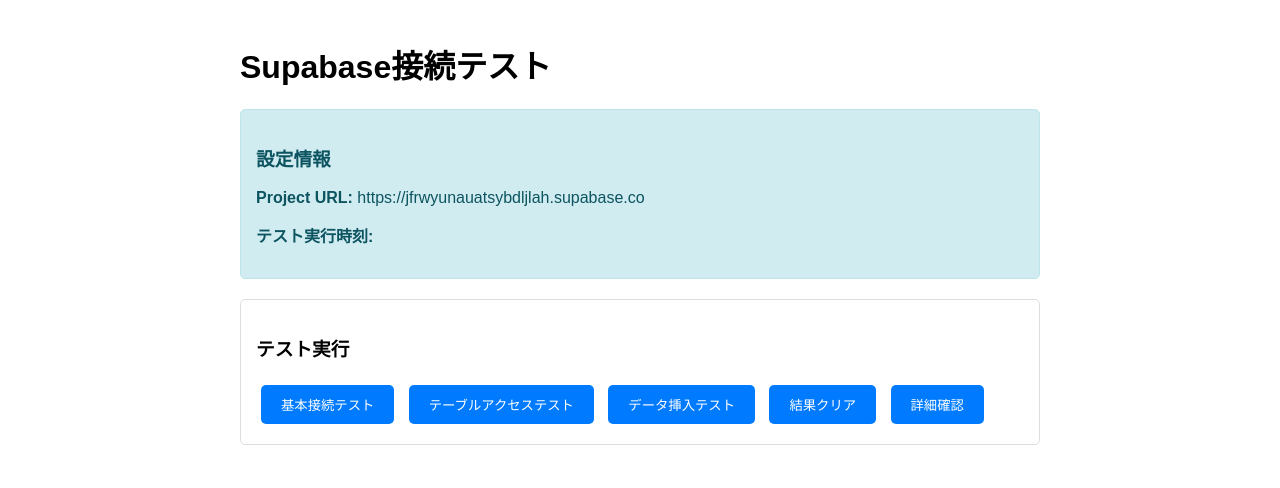
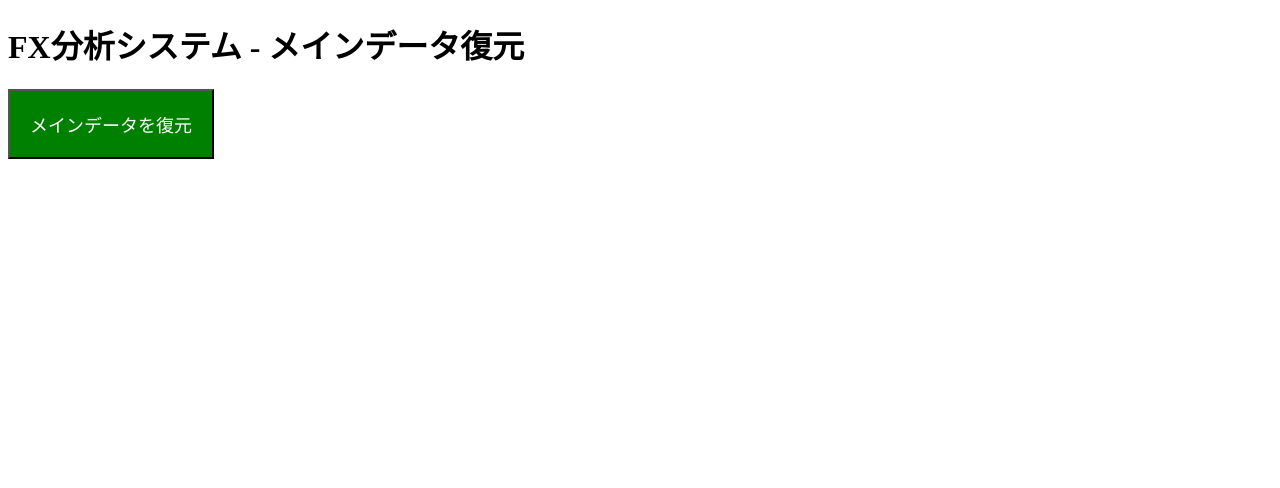
Before and after one commit to YUTAROSSS/fx-analysis-system, a plain HTML site: page index.html in a window 1280 px wide. Drawn offline with nearby package versions, Linux system fonts and the light colour scheme.

Commit message:
Update index.html

```diff
--- a/index.html
+++ b/index.html
@@ -2,215 +2,109 @@
 <html lang="ja">
 <head>
     <meta charset="UTF-8">
-    <meta name="viewport" content="width=device-width, initial-scale=1.0">
-    <title>Supabase接続テスト</title>
+    <title>メインデータ復元</title>
     <script src="https://cdn.jsdelivr.net/npm/@supabase/supabase-js@2"></script>
-    <style>
-        body { font-family: Arial, sans-serif; max-width: 800px; margin: 0 auto; padding: 20px; }
-        .test-section { margin: 20px 0; padding: 15px; border: 1px solid #ddd; border-radius: 5px; }
-        .success { background-color: #d4edda; border-color: #c3e6cb; color: #155724; }
-        .error { background-color: #f8d7da; border-color: #f5c6cb; color: #721c24; }
-        .info { background-color: #d1ecf1; border-color: #bee5eb; color: #0c5460; }
-        button { background-color: #007bff; color: white; border: none; padding: 10px 20px; border-radius: 5px; cursor: pointer; margin: 5px; }
-        button:hover { background-color: #0056b3; }
-        pre { background-color: #f8f9fa; padding: 10px; border-radius: 5px; overflow-x: auto; }
-    </style>
 </head>
 <body>
-    <h1>Supabase接続テスト</h1>
-
-    <div class="test-section info">
-        <h3>設定情報</h3>
-        <p><strong>Project URL:</strong> https://jfrwyunauatsybdljlah.supabase.co</p>
-        <p><strong>テスト実行時刻:</strong> <span id="current-time"></span></p>
-    </div>
-
-    <div class="test-section">
-        <h3>テスト実行</h3>
-        <button onclick="testConnection()">基本接続テスト</button>
-        <button onclick="testTableAccess()">テーブルアクセステスト</button>
-        <button onclick="testInsert()">データ挿入テスト</button>
-        <button onclick="clearResults()">結果クリア</button>
-        <button onclick="detailedCheck()">詳細確認</button>
-    </div>
-
-    <div id="results"></div>
+    <h1>FX分析システム - メインデータ復元</h1>
+    <button onclick="restoreMainData()" style="padding: 20px; font-size: 18px; background: green; color: white;">メインデータを復元</button>
+    <div id="result" style="margin-top: 20px; font-size: 16px;"></div>
 
     <script>
-        const SUPABASE_URL = 'https://jfrwyunauatsybdljlah.supabase.co';
-        const SUPABASE_ANON_KEY = 'eyJhbGciOiJIUzI1NiIsInR5cCI6IkpXVCJ9.eyJpc3MiOiJzdXBhYmFzZSIsInJlZiI6Impmcnd5dW5hdWF0c3liZGxqbGFoIiwicm9sZSI6ImFub24iLCJpYXQiOjE3NTM1MTMxODksImV4cCI6MjA2OTA4OTE4OX0.cyhPTiN4WAQ2p86JBZObjSljt2i1K_bK-cGGo3soxAo';
+        const supabase = window.supabase.createClient(
+            'https://jfrwyunauatsybdljlah.supabase.co',
+            'eyJhbGciOiJIUzI1NiIsInR5cCI6IkpXVCJ9.eyJpc3MiOiJzdXBhYmFzZSIsInJlZiI6Impmcnd5dW5hdWF0c3liZGxqbGFoIiwicm9sZSI6ImFub24iLCJpYXQiOjE3NTM1MTMxODksImV4cCI6MjA2OTA4OTE4OX0.cyhPTiN4WAQ2p86JBZObjSljt2i1K_bK-cGGo3soxAo'
+        );
 
-        const supabase = window.supabase.createClient(SUPABASE_URL, SUPABASE_ANON_KEY);
+        async function restoreMainData() {
+            const resultDiv = document.getElementById('result');
+            resultDiv.innerHTML = 'メインデータを復元中...';
 
-        document.getElementById('current-time').textContent = new Date().toLocaleString('ja-JP');
+            try {
+                // メインデータの構造
+                const mainData = {
+                    scenarios: {
+                        "GOLD": ["scenario1"],
+                        "AUDUSD": ["scenario1", "scenario2"],
+                        "EURUSD": ["scenario1", "scenario2"],
+                        "GBPUSD": ["scenario1", "scenario2", "scenario3", "scenario4"],
+                        "SILVER": ["scenario1", "scenario2"],
+                        "USDJPY": ["scenario1", "scenario2", "scenario3"]
+                    },
+                    currencies: ["USDJPY", "EURUSD", "GBPUSD", "AUDUSD", "SILVER", "GOLD"],
+                    waveSettings: {},
+                    scenarioMemos: {},
+                    scenarioLabels: {
+                        "scenario1": "シナリオ1",
+                        "scenario2": "シナリオ2",
+                        "scenario3": "シナリオ3",
+                        "scenario4": "シナリオ4"
+                    },
+                    currentCurrency: "USDJPY",
+                    currentScenario: "scenario1",
+                    scenarioStatuses: {},
+                    images: {
+                        "USDJPY": {
+                            "scenario1": ["https://jfrwyunauatsybdljlah.supabase.co/storage/v1/object/public/fx-images/USDJPY.jpeg"],
+                            "scenario2": ["https://jfrwyunauatsybdljlah.supabase.co/storage/v1/object/public/fx-images/USDJPY2.jpeg"],
+                            "scenario3": ["https://jfrwyunauatsybdljlah.supabase.co/storage/v1/object/public/fx-images/USDJPY3.jpeg"]
+                        },
+                        "EURUSD": {
+                            "scenario1": ["https://jfrwyunauatsybdljlah.supabase.co/storage/v1/object/public/fx-images/EURUSD.jpeg"],
+                            "scenario2": ["https://jfrwyunauatsybdljlah.supabase.co/storage/v1/object/public/fx-images/EURUSD2.jpeg"]
+                        },
+                        "GBPUSD": {
+                            "scenario1": ["https://jfrwyunauatsybdljlah.supabase.co/storage/v1/object/public/fx-images/GBPUSD.jpeg"],
+                            "scenario2": ["https://jfrwyunauatsybdljlah.supabase.co/storage/v1/object/public/fx-images/GBPUSD2.jpeg"],
+                            "scenario3": ["https://jfrwyunauatsybdljlah.supabase.co/storage/v1/object/public/fx-images/GBPUSD3.jpeg"],
+                            "scenario4": ["https://jfrwyunauatsybdljlah.supabase.co/storage/v1/object/public/fx-images/GBPUSD4.jpeg"]
+                        },
+                        "AUDUSD": {
+                            "scenario1": ["https://jfrwyunauatsybdljlah.supabase.co/storage/v1/object/public/fx-images/AUDUSD.jpeg"],
+                            "scenario2": ["https://jfrwyunauatsybdljlah.supabase.co/storage/v1/object/public/fx-images/AUDUSD2.jpeg"]
+                        },
+                        "SILVER": {
+                            "scenario1": ["https://jfrwyunauatsybdljlah.supabase.co/storage/v1/object/public/fx-images/SILVER.jpeg"],
+                            "scenario2": ["https://jfrwyunauatsybdljlah.supabase.co/storage/v1/object/public/fx-images/SILVER2.jpeg"]
+                        },
+                        "GOLD": {
+                            "scenario1": ["https://jfrwyunauatsybdljlah.supabase.co/storage/v1/object/public/fx-images/GOLD.png"]
+                        }
+                    }
+                };
 
-        function addResult(title, content, type = 'info') {
-            const resultsDiv = document.getElementById('results');
-            const resultDiv = document.createElement('div');
-            resultDiv.className = `test-section ${type}`;
-            resultDiv.innerHTML = `<h4>${title}</h4><pre>${content}</pre><small>実行時刻: ${new Date().toLocaleString('ja-JP')}</small>`;
-            resultsDiv.appendChild(resultDiv);
-        }
+                // メインデータを挿入
+                const { error } = await supabase
+                    .from('fx_analysis_data')
+                    .upsert([{
+                        id: 'main',
+                        data: mainData,
+                        images: {},
+                        updated_at: new Date().toISOString()
+                    }]);
 
-        async function testConnection() {
-            try {
-                addResult('基本接続テスト開始', 'Supabaseクライアントの初期化を確認中...', 'info');
-                const { data, error } = await supabase.from('fx_analysis_data').select('count', { count: 'exact', head: true });
                 if (error) {
-                    addResult('基本接続テスト - エラー', `エラー詳細:\n${JSON.stringify(error, null, 2)}`, 'error');
-                } else {
-                    addResult('基本接続テスト - 成功', `接続成功!\nデータ件数: ${data}`, 'success');
+                    throw error;
                 }
-            } catch (err) {
-                addResult('基本接続テスト - 例外', `JavaScript例外:\n${err.message}`, 'error');
+
+                resultDiv.innerHTML = '✅ 成功！メインデータが復元されました。';
+
+                // 確認のため、復元されたデータを表示
+                const { data: restoredData } = await supabase
+                    .from('fx_analysis_data')
+                    .select('*')
+                    .eq('id', 'main')
+                    .single();
+
+                if (restoredData) {
+                    resultDiv.innerHTML += '<br><br><strong>復元されたデータ:</strong><br><pre>' + JSON.stringify(restoredData, null, 2) + '</pre>';
+                }
+
+            } catch (error) {
+                resultDiv.innerHTML = `❌ エラー: ${error.message}`;
+                console.error('復元エラー:', error);
             }
         }
-
-        async function testTableAccess() {
-            try {
-                addResult('テーブルアクセステスト開始', 'fx_analysis_dataテーブルからデータを取得中...', 'info');
-                const { data, error } = await supabase.from('fx_analysis_data').select('*').limit(1);
-                if (error) {
-                    addResult('テーブルアクセステスト - エラー', `エラー詳細:\n${JSON.stringify(error, null, 2)}`, 'error');
-                } else {
-                    addResult('テーブルアクセステスト - 成功', `データ取得成功!\n取得件数: ${data.length}\n\nデータ:\n${JSON.stringify(data, null, 2)}`, 'success');
-                }
-            } catch (err) {
-                addResult('テーブルアクセステスト - 例外', `JavaScript例外:\n${err.message}`, 'error');
-            }
-        }
-
-        async function testInsert() {
-            try {
-                const testData = {
-                    id: 'test_' + Date.now(),
-                    data: { test: true, timestamp: new Date().toISOString(), message: 'GitHub Pages接続テスト' },
-                    updated_at: new Date().toISOString()
-                };
-                addResult('データ挿入テスト開始', `テストデータ:\n${JSON.stringify(testData, null, 2)}`, 'info');
-                const { data, error } = await supabase.from('fx_analysis_data').insert([testData]).select();
-                if (error) {
-                    addResult('データ挿入テスト - エラー', `エラー詳細:\n${JSON.stringify(error, null, 2)}`, 'error');
-                } else {
-                    addResult('データ挿入テスト - 成功', `データ挿入成功!\n\n挿入されたデータ:\n${JSON.stringify(data, null, 2)}`, 'success');
-                }
-            } catch (err) {
-                addResult('データ挿入テスト - 例外', `JavaScript例外:\n${err.message}`, 'error');
-            }
-        }
-
-        async function detailedCheck() {
-            try {
-                addResult('詳細確認開始', 'データベースの詳細情報を取得中...', 'info');
-
-                // 1. メインテーブルの詳細確認
-                const { data, error } = await supabase.from('fx_analysis_data').select('*').limit(5);
-                if (error) {
-                    addResult('詳細確認 - エラー', `エラー詳細:\n${JSON.stringify(error, null, 2)}`, 'error');
-                    return;
-                }
-
-                // データ構造の詳細表示
-                addResult('メインテーブル構造', `取得データ数: ${data.length}\n\nサンプルデータ:\n${JSON.stringify(data, null, 2)}`, 'success');
-
-                if (data.length > 0) {
-                    const columns = Object.keys(data[0]);
-                    addResult('テーブルカラム情報', `検出されたカラム:\n${columns.join('\n')}\n\nカラム数: ${columns.length}`, 'info');
-
-                    // データ型の確認
-                    const sampleData = data[0];
-                    let dataTypes = '';
-                    for (const [key, value] of Object.entries(sampleData)) {
-                        dataTypes += `${key}: ${typeof value} ${Array.isArray(value) ? '(array)' : ''}\n`;
-                    }
-                    addResult('データ型情報', dataTypes, 'info');
-                }
-
-                // 2. 履歴テーブルの確認
-                const { data: historyData, error: historyError } = await supabase.from('fx_analysis_history').select('*').limit(3);
-                if (historyError) {
-                    addResult('履歴テーブル確認', `履歴テーブルエラー:\n${JSON.stringify(historyError, null, 2)}`, 'error');
-                } else {
-                    addResult('履歴テーブル確認', `履歴テーブル正常\nデータ数: ${historyData.length}\n\nサンプルデータ:\n${JSON.stringify(historyData, null, 2)}`, 'success');
-
-                    if (historyData.length > 0) {
-                        const historyColumns = Object.keys(historyData[0]);
-                        addResult('履歴テーブルカラム', `履歴テーブルカラム:\n${historyColumns.join('\n')}`, 'info');
-                    }
-                }
-
-                // 3. 複雑なJSONBデータのテスト
-                const complexTestData = {
-                    id: 'complex_test_' + Date.now(),
-                    data: {
-                        currency: 'USDJPY',
-                        scenario: 'scenario1',
-                        analysisStatus: '検討中',
-                        memo: 'テストメモ',
-                        settings: {
-                            wave: '1時間足',
-                            priority: 'high',
-                            nested: {
-                                level1: 'value1',
-                                level2: {
-                                    deep: 'deepvalue'
-                                }
-                            }
-                        },
-                        array: ['item1', 'item2', 'item3']
-                    },
-                    images: {
-                        scenario1: [
-                            { url: 'test1.jpg', size: 1024 },
-                            { url: 'test2.jpg', size: 2048 }
-                        ]
-                    },
-                    updated_at: new Date().toISOString()
-                };
-
-                const { data: complexResult, error: complexError } = await supabase
-                    .from('fx_analysis_data')
-                    .insert([complexTestData])
-                    .select();
-
-                if (complexError) {
-                    addResult('複雑データ形式テスト - エラー', `エラー:\n${JSON.stringify(complexError, null, 2)}`, 'error');
-                } else {
-                    addResult('複雑データ形式テスト - 成功', `複雑形式データ挿入成功:\n${JSON.stringify(complexResult, null, 2)}`, 'success');
-                }
-
-                // 4. upsert操作のテスト
-                const upsertData = {
-                    id: 'upsert_test_fixed',
-                    data: { test: 'upsert_initial', timestamp: new Date().toISOString() },
-                    updated_at: new Date().toISOString()
-                };
-
-                const { data: upsertResult, error: upsertError } = await supabase
-                    .from('fx_analysis_data')
-                    .upsert([upsertData])
-                    .select();
-
-                if (upsertError) {
-                    addResult('Upsert操作テスト - エラー', `エラー:\n${JSON.stringify(upsertError, null, 2)}`, 'error');
-                } else {
-                    addResult('Upsert操作テスト - 成功', `Upsert操作成功:\n${JSON.stringify(upsertResult, null, 2)}`, 'success');
-                }
-
-                addResult('詳細確認完了', 'すべての詳細確認が完了しました', 'success');
-
-            } catch (err) {
-                addResult('詳細確認 - 例外', `JavaScript例外:\n${err.message}`, 'error');
-            }
-        }
-
-        function clearResults() {
-            document.getElementById('results').innerHTML = '';
-        }
-
-        window.addEventListener('load', function() {
-            addResult('初期化完了', 'Supabaseクライアントが初期化されました。テストボタンをクリックして接続を確認してください。', 'info');
-        });
     </script>
 </body>
 </html>
```
